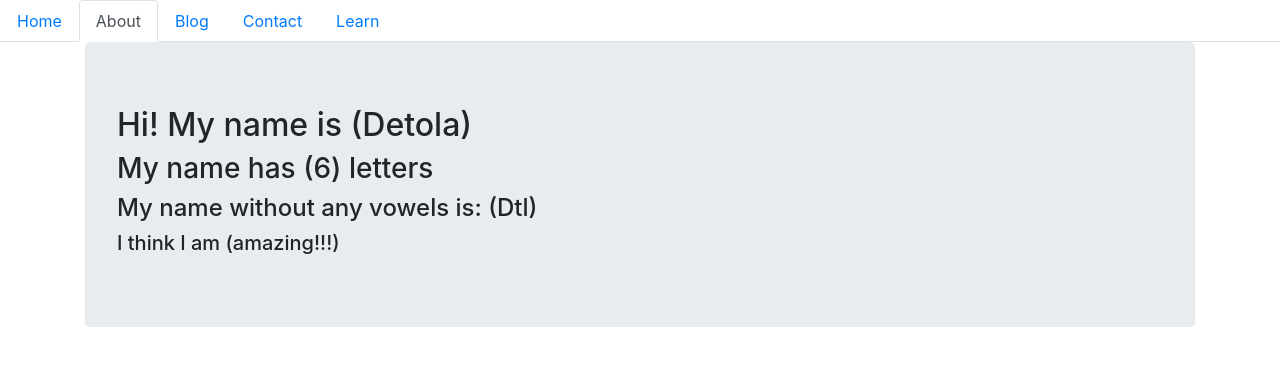
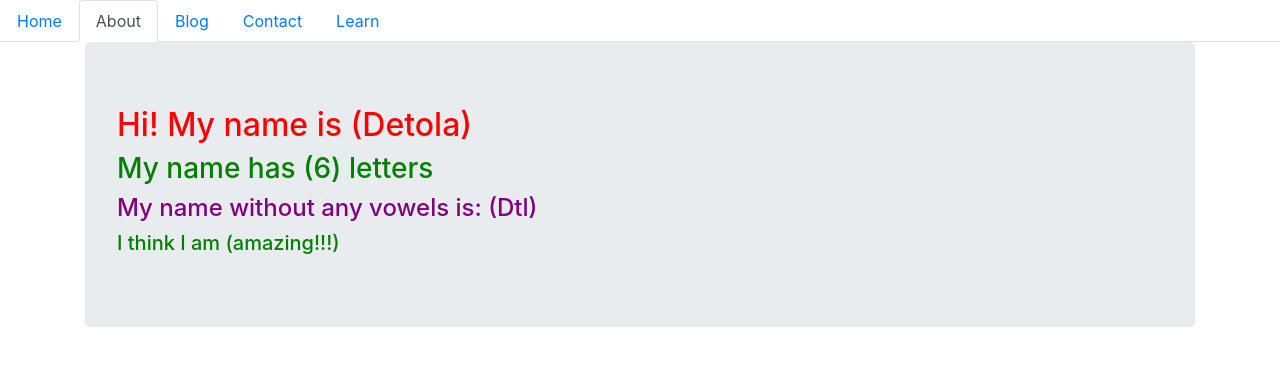
Before and after one commit to adeadu555/DetolaApp, a React (Create React App) app in the folder detolaapp/: page /about in a window 1280 px wide. Shown: the top 366 px of the page. Built offline with nearby package versions, Linux system fonts and the light colour scheme.

Commit message:
updated About file

```diff
--- a/detolaapp/src/components/pages/About.js
+++ b/detolaapp/src/components/pages/About.js
@@ -21,10 +21,10 @@ function About() {
     <div className="main-container">
       <div className="container">
         <div className="jumbotron">
-          <h2>Hi! My name is ({name})</h2>
-          <h3>My name has ({name.length}) letters</h3>
-          <h4>My name without any vowels is: ({stripVowels(name)})</h4>
-          <h5>I think I am ({thoughts})</h5>
+          <h2 style={{color: "red"}}>Hi! My name is ({name})</h2>
+          <h3 style={{color: "green"}}>My name has ({name.length}) letters</h3>
+          <h4 style={{color: "purple"}}>My name without any vowels is: ({stripVowels(name)})</h4>
+          <h5 style={{color: "green"}}>I think I am ({thoughts})</h5>
 
         </div>
       </div>
```
